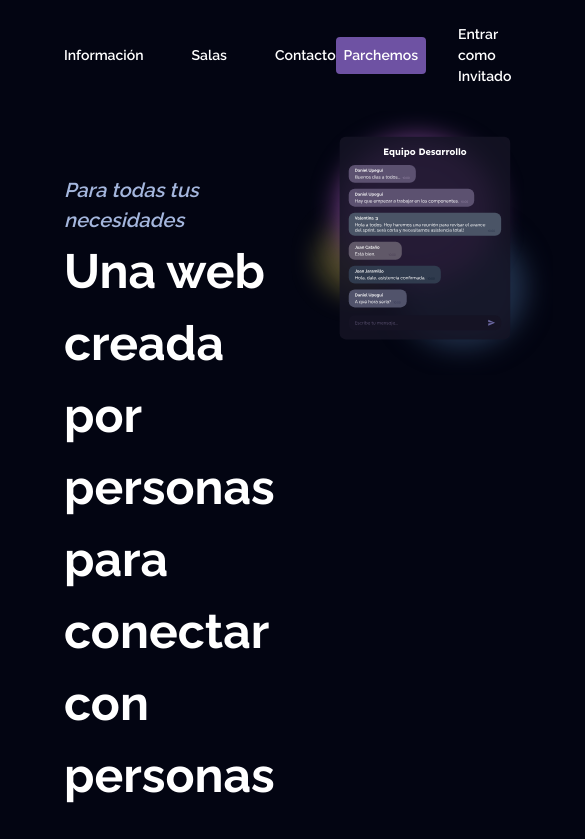
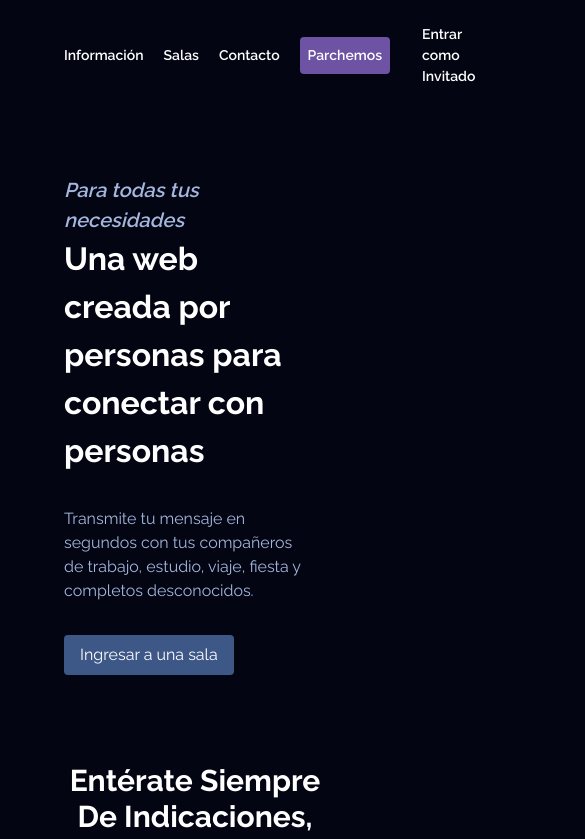
Before and after one commit to Parchat/frontend, a Next.js app: page / in a window 390 px wide. Shown: the top 839 px of the page, 585 px wide, since content can reach past the window. Built offline with nearby package versions, Linux system fonts and the light colour scheme.

Commit message:
Arreglando responsive

```diff
--- a/app/(nologged)/login-gest/page.tsx
+++ b/app/(nologged)/login-gest/page.tsx
@@ -29,7 +29,7 @@ export default function LoginGest() {
               Entrar a las salas
             </button>
           </form>
-          <div className="flex gap-1">
+          <div className="flex gap-1 text-center flex-col lg:flex-row">
             <p>¿Quieres crear una cuenta?</p>
             <Link className="text-purple" href={'/login'}>
               Click aquí
--- a/app/(nologged)/page.tsx
+++ b/app/(nologged)/page.tsx
@@ -9,11 +9,11 @@ export default function Home() {
             <p className="text-[20px] font-semibold italic text-babyblue">
               Para todas tus necesidades
             </p>
-            <h1 className="text-[48px] font-black">
+            <h1 className="text-[2rem] lg:text-[3rem] font-black">
               Una web creada por personas para conectar con personas
             </h1>
           </div>
-          <p className="text-[24px] text-babyblue">
+          <p className="text-[1rem] lg:text-[2rem] text-babyblue">
             Transmite tu mensaje en segundos con tus compañeros de trabajo, estudio, viaje, fiesta y
             completos desconocidos.
           </p>
@@ -24,7 +24,7 @@ export default function Home() {
           alt="Chat Simulation"
           width={670}
           height={662}
-          className=""
+          className="hidden lg:block"
         />
       </section>
 
@@ -38,7 +38,7 @@ export default function Home() {
             retroalimentación cuando lo necesites e interactúa con nuevas personas.
           </p>
         </div>
-        <div className="flex gap-8">
+        <div className="flex flex-col lg:flex-row gap-8">
           <Image src="/home-decoration-2.svg" alt="Event" width={506} height={424} className="" />
           <div className="flex flex-col gap-6">
             <div className="bg-mediumblue text-white p-4 gap-2 flex flex-col rounded-xl">
@@ -79,25 +79,48 @@ export default function Home() {
             complicaciones.
           </p>
         </div>
-        <div className="flex flex-row justify-between space-x-8 ">
+        <div className="flex flex-col lg:flex-row justify-between space-x-8 gap-10 ">
           <div className="flex flex-col gap-4">
-            <Image src="/home-decoration-3.svg" alt="Event" width={400} height={301} className="" />
+            <Image
+              src="/home-decoration-3.svg"
+              alt="Event"
+              width={0}
+              height={0}
+              className="w-[50%] min-w-[200px] max-w-[300px]"
+            />
+            <div className="flex-col">
               <h3 className="text-2xl font-semibold text-purple ">Eventos y Convenciones</h3>
               <p className="text-[14px]">
-              Mantén a todos los asistentes conectados y al tanto de anuncios importantes. Perfecto
-              para convenciones, conciertos y festivales.
+                Mantén a todos los asistentes conectados y al tanto de anuncios importantes.
+                Perfecto para convenciones, conciertos y festivales.
               </p>
             </div>
+          </div>
           <div className="flex flex-col gap-4">
-            <Image src="/home-decoration-4.svg" alt="Event" width={400} height={301} className="" />
+            <Image
+              src="/home-decoration-4.svg"
+              alt="Event"
+              width={0}
+              height={0}
+              className="w-[50%] min-w-[200px] max-w-[300px]"
+            />
+            <div className="flex-col">
               <h3 className="text-2xl font-semibold text-purple ">Universidades</h3>
               <p className="text-[14px]">
                 Resuelve dudas de clase, organiza trabajos en grupo o coordina transporte con tus
                 compañeros. ¡Comunicación sin complicaciones!
               </p>
             </div>
+          </div>
           <div className="flex flex-col gap-4">
-            <Image src="/home-decoration-5.svg" alt="Event" width={400} height={301} className="" />
+            <Image
+              src="/home-decoration-5.svg"
+              alt="Event"
+              width={0}
+              height={0}
+              className="w-[50%] min-w-[200px] max-w-[300px]"
+            />
+            <div className="flex-col">
               <h3 className="text-2xl font-semibold text-purple ">Ambientes Empresariales</h3>
               <p className="text-[14px]">
                 Crea chats de oficina para coordinar tareas sin necesidad de compartir números
@@ -105,6 +128,7 @@ export default function Home() {
               </p>
             </div>
           </div>
+        </div>
       </section>
     </main>
   );
--- a/app/_components/Footer.tsx
+++ b/app/_components/Footer.tsx
@@ -1,12 +1,12 @@
 const Footer = () => {
   return (
     <section className="flex flex-col py-16 gap-8">
-      <div className="flex flex-row justify-between py-16 border-b">
-        <div className="space-y-2">
+      <div className="flex flex-row justify-between py-16 border-b gap-10 flex-wrap">
+        <div className="space-y-2 w-full">
           <h3 className="text-xl font-semibold">ParChat</h3>
           <h2 className="text-4xl font-bold whitespace-pre-line">Comunica, Conecta y Transmite</h2>
         </div>
-        <div className="flex flex-row space-x-32 px-4">
+        <div className="flex w-full justify-between space-x-32 px-4 flex-wrap gap-5">
           <div className="space-y-6 text-center">
             <h3 className="font-semibold">Stacks</h3>
             <ul className="space-y-4">
--- a/app/_components/Header.tsx
+++ b/app/_components/Header.tsx
@@ -3,23 +3,26 @@ import Link from 'next/link';
 
 export default function Header() {
   return (
-    <header className="flex justify-between items-center  py-6 font-semibold text-white text-[14px]">
-      <Link href="/" className="flex items-center gap-4">
+    <header>
+      {/* Desktop */}
+      <div className="w-full flex justify-between items-center gap-5 py-6 font-semibold text-white text-[14px]">
+        <Link href="/" className="items-center gap-4 hidden lg:block">
           <Image src="/w-logo.png" alt="ParChat Logo" width={160} height={20} />
         </Link>
         <div className="flex">
-        <ul className="flex space-x-12">
+          <ul className="flex justify-between gap-5">
             <li>Información</li>
             <li>Salas</li>
             <li>Contacto</li>
           </ul>
         </div>
-      <div className="flex space-x-8 items-center">
+        <div className="flex items-center gap-8">
           <Link href="/login" className="bg-purple rounded p-2">
             Parchemos
           </Link>
           <Link href="/login-gest">Entrar como Invitado</Link>
         </div>
+      </div>
     </header>
   );
 }
```
Lines whose indentation alone changed are shown as unchanged.
